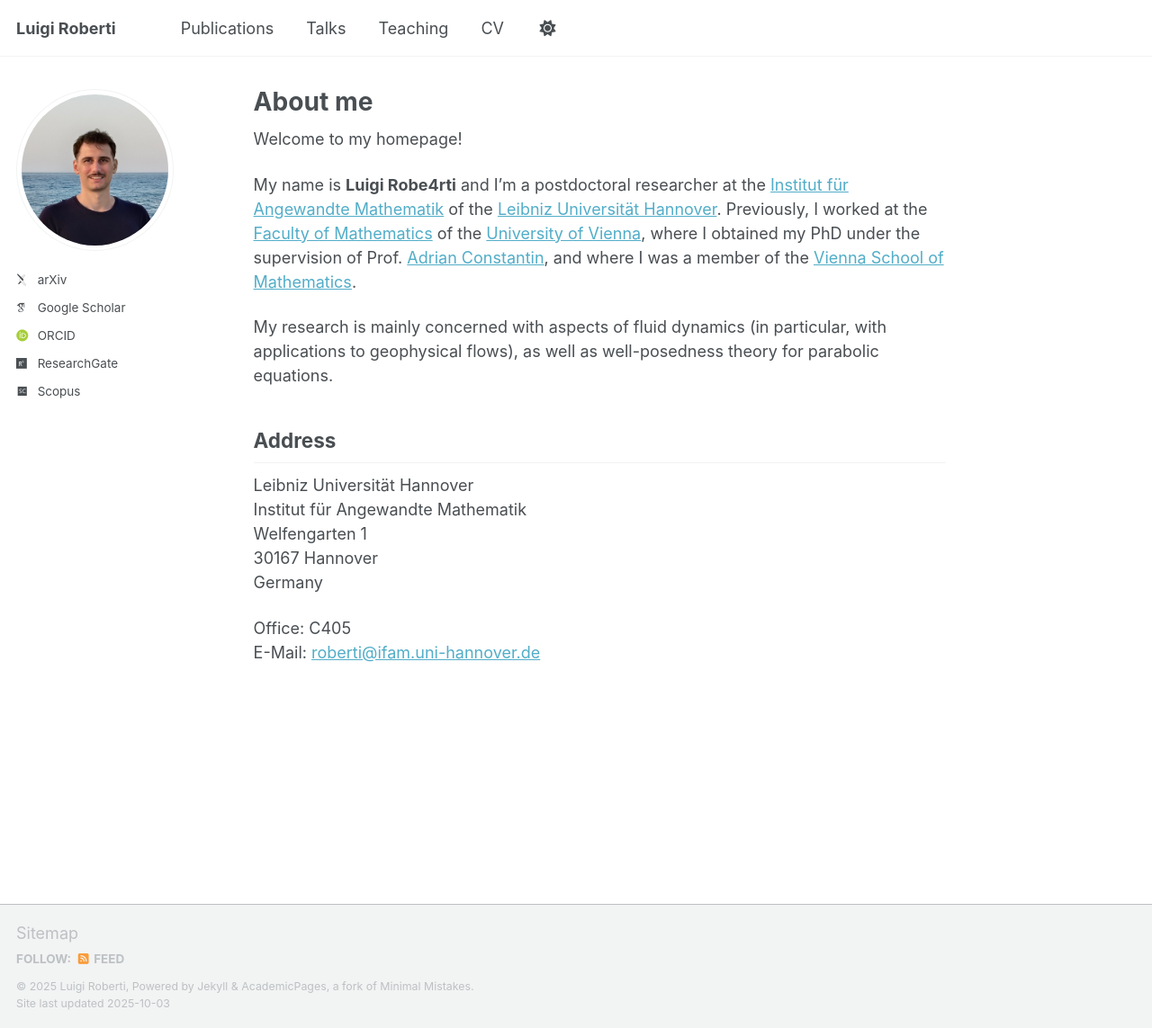
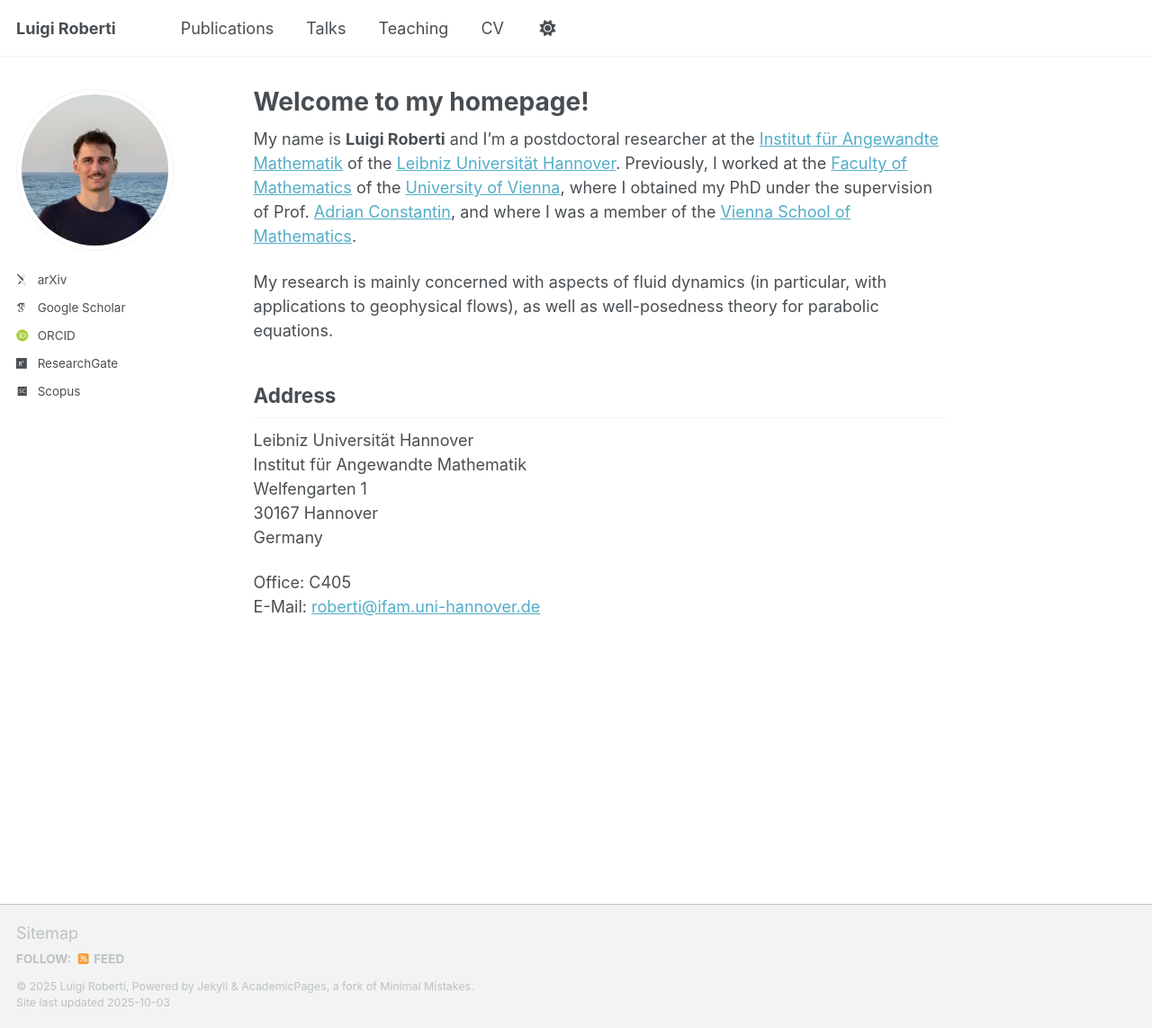
Before and after one commit to luigi-roberti/luigi-roberti.github.io, a Jekyll site: the page built from _pages/about.md, in a window 1280 px wide and 1143 px high. Shown: the whole window at 90% size. Built offline with Jekyll 4.4.1, drawn with Linux system fonts in a browser that asks for light colours; some web fonts are replaced; a script that is not in the unit is left out.

Commit message:
Update about.md

```diff
--- a/_pages/about.md
+++ b/_pages/about.md
@@ -1,15 +1,13 @@
 ---
 permalink: /
-title: "About me"
+title: "Welcome to my homepage!"
 author_profile: true
 redirect_from:
   - /about/
   - /about.html
 ---
 
-Welcome to my homepage!
-
-My name is <b>Luigi Robe4rti</b> and I'm a postdoctoral researcher at the [Institut für Angewandte Mathematik](https://www.ifam.uni-hannover.de/de/) of the [Leibniz Universität Hannover](https://www.uni-hannover.de/de/). Previously, I worked at the [Faculty of Mathematics](https://mathematik.univie.ac.at/) of the [University of Vienna](https://www.univie.ac.at/), where I obtained my PhD under the supervision of Prof. [Adrian Constantin](https://ucrisportal.univie.ac.at/en/persons/adrian-constantin), and where I was a member of the [Vienna School of Mathematics](https://www.vsmath.at/).
+My name is <b>Luigi Roberti</b> and I'm a postdoctoral researcher at the [Institut für Angewandte Mathematik](https://www.ifam.uni-hannover.de/de/) of the [Leibniz Universität Hannover](https://www.uni-hannover.de/de/). Previously, I worked at the [Faculty of Mathematics](https://mathematik.univie.ac.at/) of the [University of Vienna](https://www.univie.ac.at/), where I obtained my PhD under the supervision of Prof. [Adrian Constantin](https://ucrisportal.univie.ac.at/en/persons/adrian-constantin), and where I was a member of the [Vienna School of Mathematics](https://www.vsmath.at/).
 
 My research is mainly concerned with aspects of fluid dynamics (in particular, with applications to geophysical flows), as well as well-posedness theory for parabolic equations.
 
```
